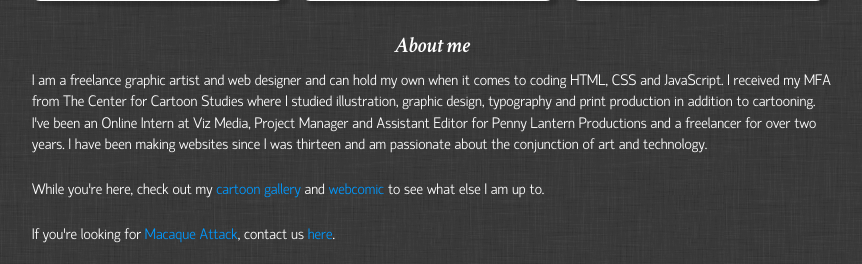
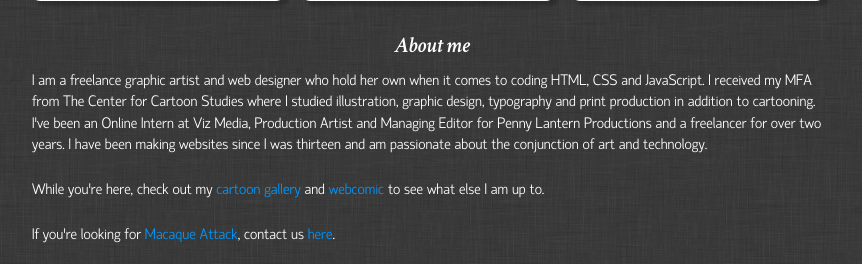
Before and after one commit to donnasaur/da-design, a PHP site: page / in a window 1280 px wide. Shown: the part 558-822 px from the top of the page, without its empty margins (208-1070 px from the left). Run offline with PHP 8.4, Linux system fonts and the light colour scheme; some libraries are stand-ins or nearby versions.

Commit message:
editing about me paragraph

```diff
--- a/index.php
+++ b/index.php
@@ -136,7 +136,7 @@ Copyright 2012 Donna Almendrala (see AUTHORS)
             <div class="aboutMe">
                 <article>
                     <h1 class="crimson">About me</h1>
-                    <p>I am a freelance graphic artist and web designer and can hold my own when it comes to coding HTML, CSS and JavaScript. I received my MFA from The Center for Cartoon Studies where I studied illustration, graphic design, typography and print production in addition to cartooning. I've been an Online Intern at Viz Media, Project Manager and Assistant Editor for Penny Lantern Productions and a freelancer for over two years. I have been making websites since I was thirteen and am passionate about the conjunction of art and technology.</p>
+                    <p>I am a freelance graphic artist and web designer who hold her own when it comes to coding HTML, CSS and JavaScript. I received my MFA from The Center for Cartoon Studies where I studied illustration, graphic design, typography and print production in addition to cartooning. I've been an Online Intern at Viz Media, Production Artist and Managing Editor for Penny Lantern Productions and a freelancer for over two years. I have been making websites since I was thirteen and am passionate about the conjunction of art and technology.</p>
                     <p>While you're here, check out my <a href="http://donnaalmendrala.name">cartoon gallery</a> and <a href="http://chimps-in-space.com">webcomic</a> to see what else I am up to.</p>
                     <p>If you're looking for <a href="http://macaqueattack.com">Macaque Attack</a>, contact us <a href="mailto:hello@macaqueattack.com">here</a>.</p>
                 </article>
```
